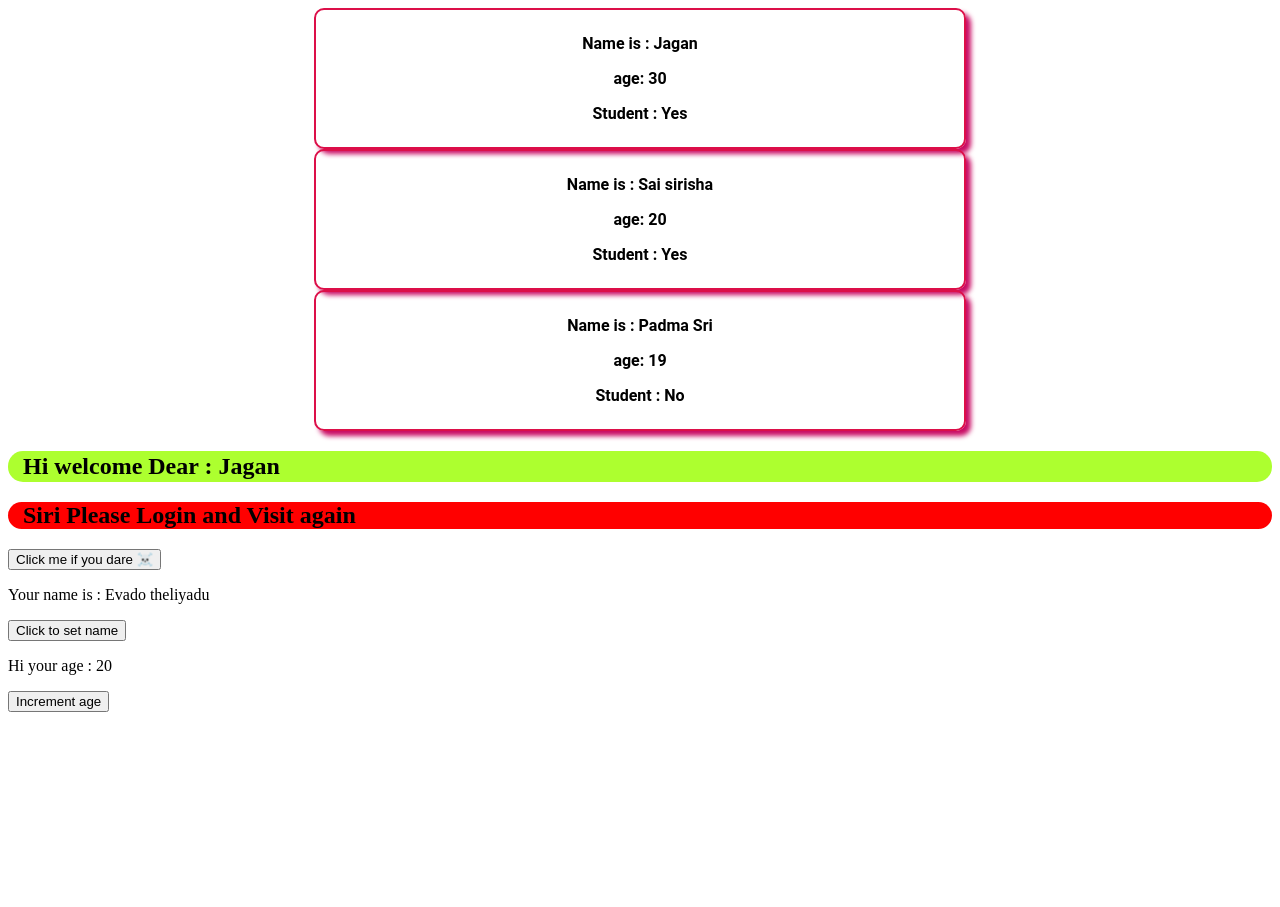
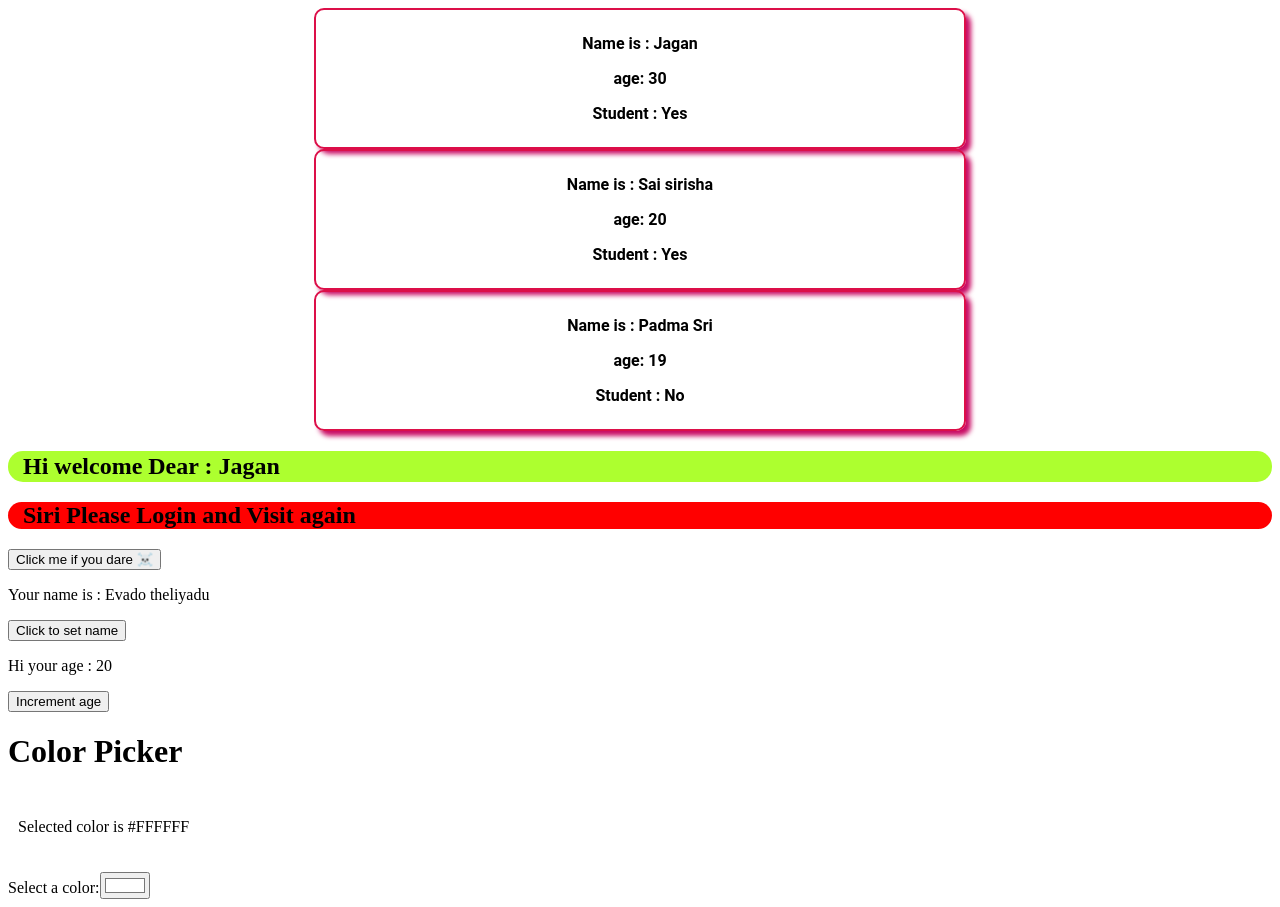
Before and after one commit to 22L31A0497/JS-Prcatice-with-Bro-code, a React (Vite) app in the folder jagan/: page / in a window 1280 px wide. Before the commit the page ends 800 px from the top, so only its background shows below. Built offline with nearby package versions, Linux system fonts and the light colour scheme.

Commit message:
color picker exercise

```diff
--- a/jagan/src/App.jsx
+++ b/jagan/src/App.jsx
@@ -3,6 +3,8 @@ import Student from "./Student";
 import UserGreetings from "./UserGreetings";
 import Button from "./Button";
 import HooksUseState from "./HooksUseState";
+import ColourPicker from "./colorPicker.jsx";
+
 
 
 function App() {
@@ -16,8 +18,8 @@ function App() {
   <UserGreetings isLoged={false} name="Siri"/>
   <Button/>
   <HooksUseState/>
-  </>
-
+  <ColourPicker/>
+</>
    );
 }
 
--- /dev/null
+++ b/jagan/src/ColorPicker.jsx
@@ -0,0 +1,22 @@
+import React, { useState } from 'react';
+
+function ColourPicker() {
+  const [color, setColor] = useState('#FFFFFF');
+
+  function handleColorOnchange(event) {
+    setColor(event.target.value);
+  }
+
+  return (
+    <>
+      <h1>Color Picker</h1>
+      <div style={{ backgroundColor: color, padding: "10px", marginBottom: "10px" }}>
+        <p>Selected color is {color}</p>
+      </div>
+      <label>Select a color:</label>
+      <input type="color" value={color} onChange={handleColorOnchange} />
+    </>
+  );
+}
+
+export default ColourPicker;
```
Also changed, not shown: jagan/src/HooksUseState.jsx (line endings or trailing spaces).
